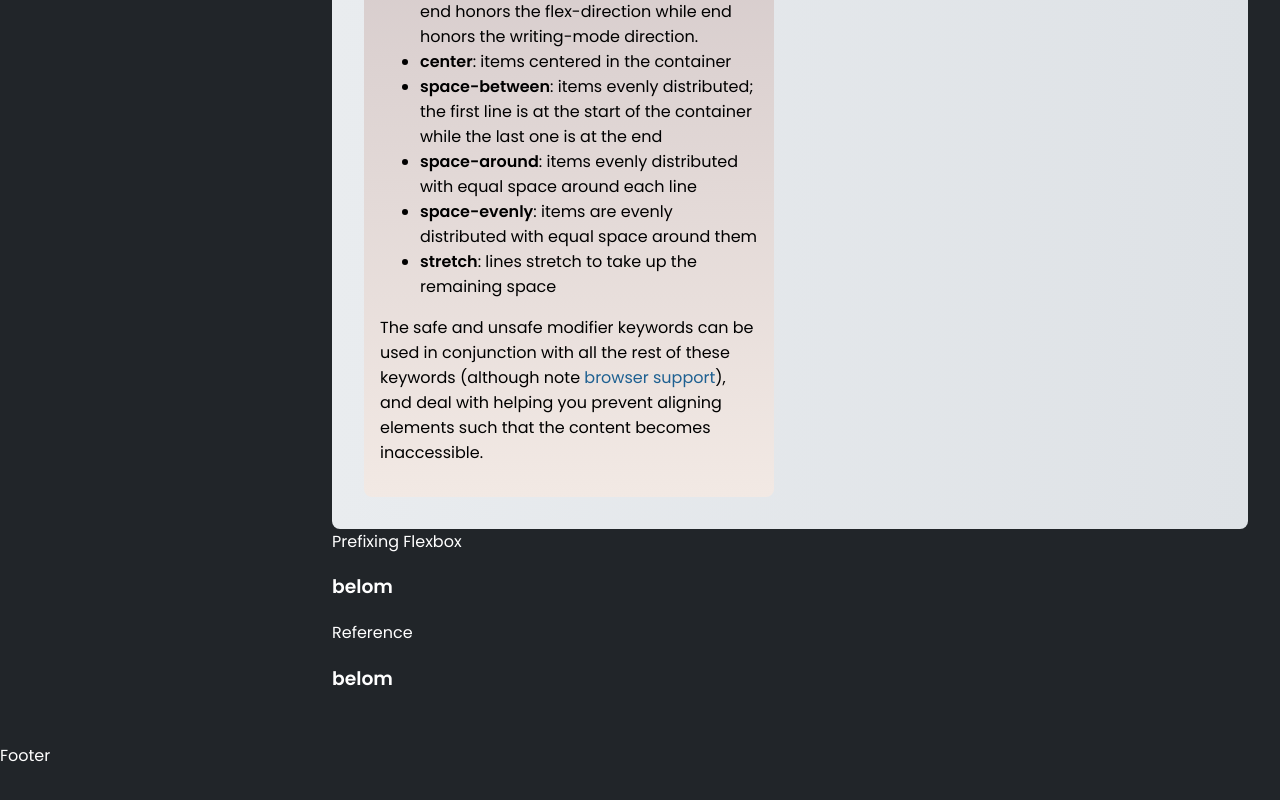
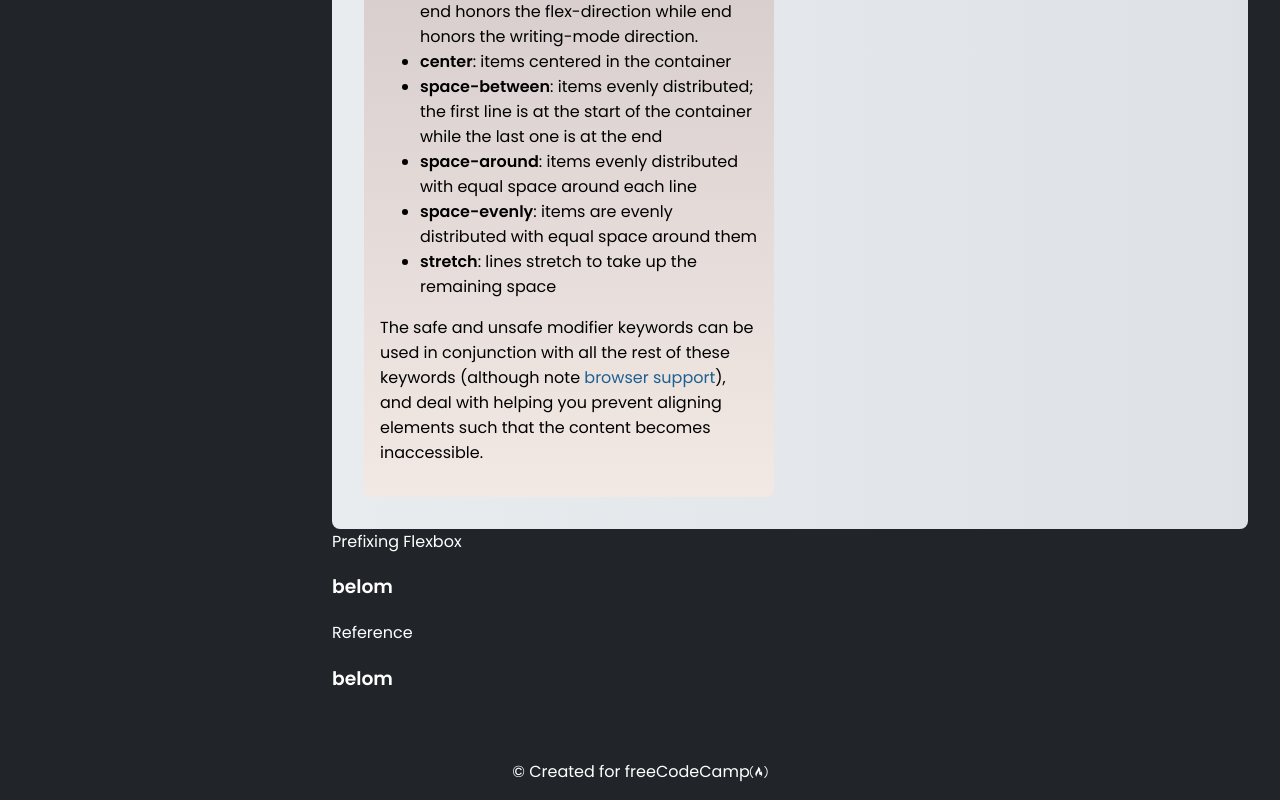
Before and after one commit to mariorizki/technical-documentation-page-freecodecamp, a plain HTML site: page index.html in a window 1280 px wide. Shown: the part 9095-9895 px from the top of the page. Before the commit the page ends 9863 px from the top, so only its background shows below. Drawn offline with Linux system fonts and the light colour scheme.

Commit message:
add fontawesome

```diff
--- a/index.html
+++ b/index.html
@@ -6,6 +6,9 @@
     <meta http-equiv="X-UA-Compatible" content="ie=edge" />
     <title>Flexbox Technical Documentation Page</title>
     <link rel="stylesheet" href="style.css" />
+    <!-- Font awesome -->
+    <link rel="stylesheet" href="https://cdnjs.cloudflare.com/ajax/libs/font-awesome/5.15.3/css/all.min.css" integrity="sha512-iBBXm8fW90+nuLcSKlbmrPcLa0OT92xO1BIsZ+ywDWZCvqsWgccV3gFoRBv0z+8dLJgyAHIhR35VZc2oM/gI1w=="
+      crossorigin="anonymous" referrerpolicy="no-referrer" />
   </head>
   <body>
     <nav id="navbar">
@@ -593,7 +596,9 @@
       </section>
     </main>
 
-    <footer>Footer</footer>
+    <footer>
+      &copy; Created for freeCodeCamp <i class="fab fa-free-code-camp"></i>
+    </footer>
 
     <!-- prettify -->
     <script src="https://cdn.jsdelivr.net/gh/google/code-prettify@master/loader/run_prettify.js?lang=css&amp;skin=desert"></script>
--- a/style.css
+++ b/style.css
@@ -44,7 +44,7 @@ a {
   #navbar {
     position: fixed;
     width: 100%;
-    max-height: 250px;
+    height: fit-content;
     border: none;
     z-index: 1;
   }
@@ -90,6 +90,13 @@ pre {
   overflow: auto;
 }
 
+footer {
+  display: flex;
+  justify-content: center;
+  align-items: center;
+  padding: 1rem;
+}
+
 @media screen and (min-width: 814px) {
   .col-container {
     display: grid;
```
